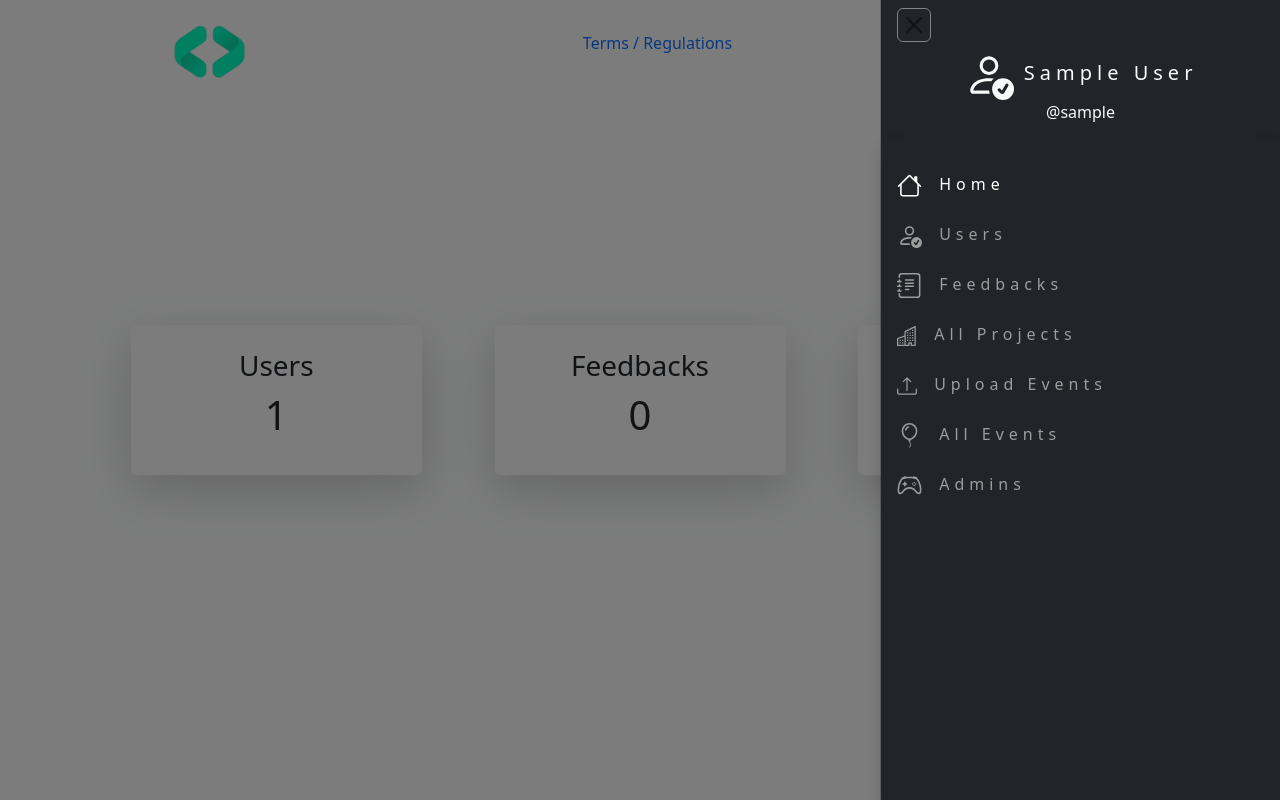
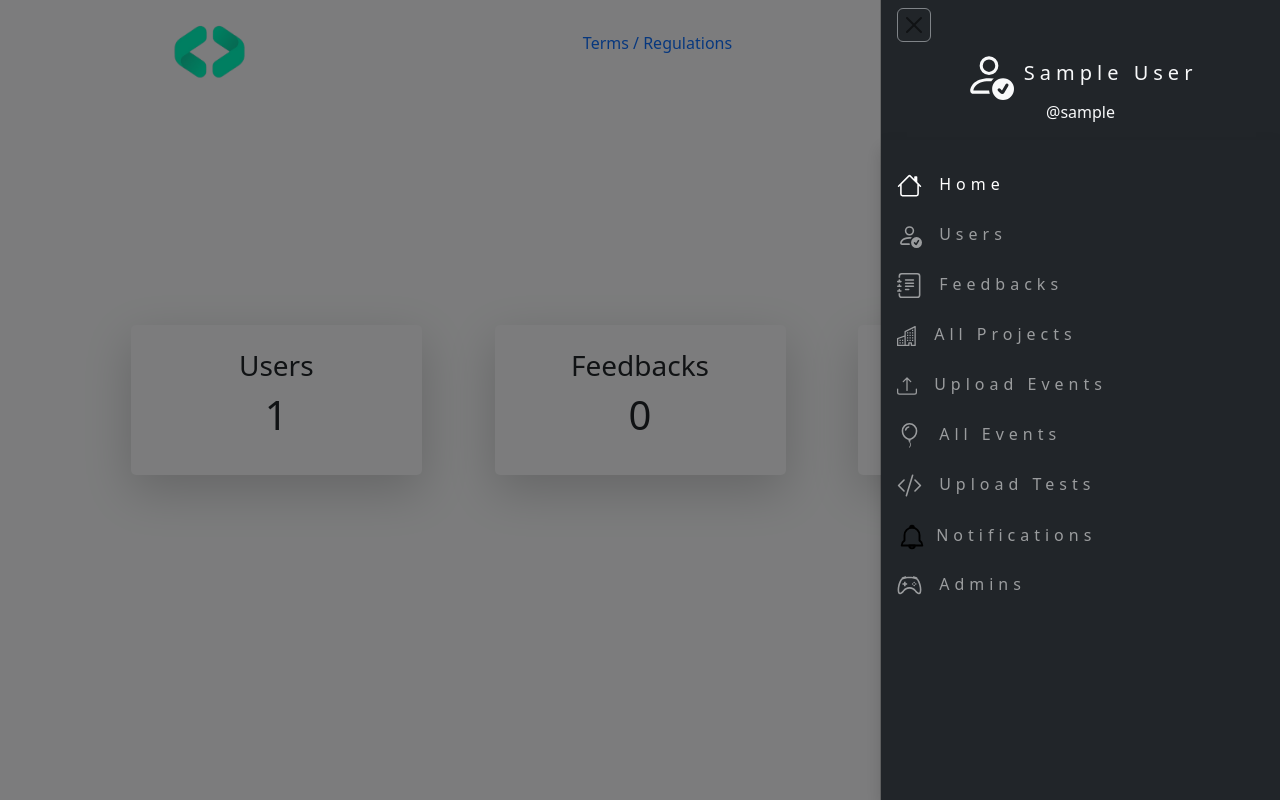
Before and after one commit to guesswho-jr/codopia, a PHP site: page /admin/ in a window 1280 px wide, after a click that opens the changed part. Run offline with PHP 8.4, Linux system fonts and the light colour scheme; the visitor is signed in with stand-in values (Sample User, id 1); data that the repository does not hold is empty; some libraries are stand-ins or nearby versions.

Commit message:
Updated admin sidebar

```diff
--- a/admin/index.php
+++ b/admin/index.php
@@ -113,6 +113,14 @@ $number_of_projects = $db->executeSql("SELECT COUNT(*) as NUMBER_OF_PROJECTS FRO
                 </svg> All Events</a>
             </li>
             <li class="nav-item">
+              <a class="nav-link" href="./upload_test/"><svg xmlns="http://www.w3.org/2000/svg" width="25" height="25" fill="currentColor" class="bi me-2 bi-code-slash" viewBox="0 0 16 16">
+                  <path d="M10.478 1.647a.5.5 0 1 0-.956-.294l-4 13a.5.5 0 0 0 .956.294zM4.854 4.146a.5.5 0 0 1 0 .708L1.707 8l3.147 3.146a.5.5 0 0 1-.708.708l-3.5-3.5a.5.5 0 0 1 0-.708l3.5-3.5a.5.5 0 0 1 .708 0m6.292 0a.5.5 0 0 0 0 .708L14.293 8l-3.147 3.146a.5.5 0 0 0 .708.708l3.5-3.5a.5.5 0 0 0 0-.708l-3.5-3.5a.5.5 0 0 0-.708 0" />
+                </svg> Upload Tests</a>
+            </li>
+            <li class="nav-item">
+              <a class="nav-link" href="./notification/"><img src="/imgs/admin-bell.svg" width="30" height="30"> Notifications</a>
+            </li>
+            <li class="nav-item">
               <a href="./admin-table/" class="nav-link"><svg xmlns="http://www.w3.org/2000/svg" width="25" height="25" fill="currentColor" class="me-2 bi bi-controller" viewBox="0 0 16 16">
                   <path d="M11.5 6.027a.5.5 0 1 1-1 0 .5.5 0 0 1 1 0m-1.5 1.5a.5.5 0 1 0 0-1 .5.5 0 0 0 0 1m2.5-.5a.5.5 0 1 1-1 0 .5.5 0 0 1 1 0m-1.5 1.5a.5.5 0 1 0 0-1 .5.5 0 0 0 0 1m-6.5-3h1v1h1v1h-1v1h-1v-1h-1v-1h1z" />
                   <path d="M3.051 3.26a.5.5 0 0 1 .354-.613l1.932-.518a.5.5 0 0 1 .62.39c.655-.079 1.35-.117 2.043-.117.72 0 1.443.041 2.12.126a.5.5 0 0 1 .622-.399l1.932.518a.5.5 0 0 1 .306.729q.211.136.373.297c.408.408.78 1.05 1.095 1.772.32.733.599 1.591.805 2.466s.34 1.78.364 2.606c.024.816-.059 1.602-.328 2.21a1.42 1.42 0 0 1-1.445.83c-.636-.067-1.115-.394-1.513-.773-.245-.232-.496-.526-.739-.808-.126-.148-.25-.292-.368-.423-.728-.804-1.597-1.527-3.224-1.527s-2.496.723-3.224 1.527c-.119.131-.242.275-.368.423-.243.282-.494.575-.739.808-.398.38-.877.706-1.513.773a1.42 1.42 0 0 1-1.445-.83c-.27-.608-.352-1.395-.329-2.21.024-.826.16-1.73.365-2.606.206-.875.486-1.733.805-2.466.315-.722.687-1.364 1.094-1.772a2.3 2.3 0 0 1 .433-.335l-.028-.079zm2.036.412c-.877.185-1.469.443-1.733.708-.276.276-.587.783-.885 1.465a14 14 0 0 0-.748 2.295 12.4 12.4 0 0 0-.339 2.406c-.022.755.062 1.368.243 1.776a.42.42 0 0 0 .426.24c.327-.034.61-.199.929-.502.212-.202.4-.423.615-.674.133-.156.276-.323.44-.504C4.861 9.969 5.978 9.027 8 9.027s3.139.942 3.965 1.855c.164.181.307.348.44.504.214.251.403.472.615.674.318.303.601.468.929.503a.42.42 0 0 0 .426-.241c.18-.408.265-1.02.243-1.776a12.4 12.4 0 0 0-.339-2.406 14 14 0 0 0-.748-2.295c-.298-.682-.61-1.19-.885-1.465-.264-.265-.856-.523-1.733-.708-.85-.179-1.877-.27-2.913-.27s-2.063.091-2.913.27" />
```
Also changed, not shown: admin/notification/index.php (+7 -1 lines), admin/upload_test/index.php (+10 -4 lines), imgs/admin-bell.svg (added).
